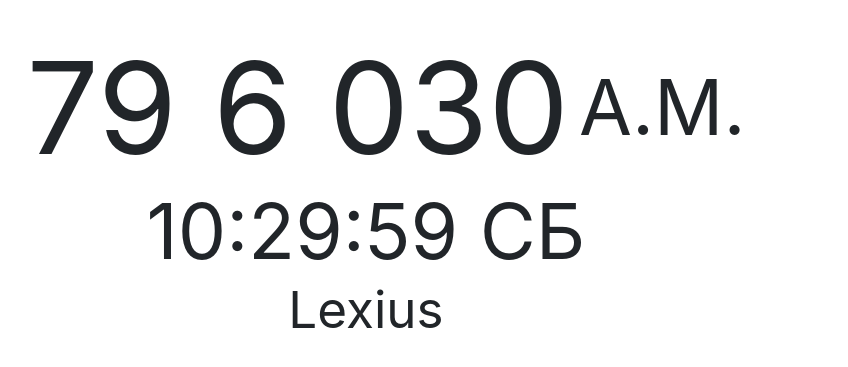
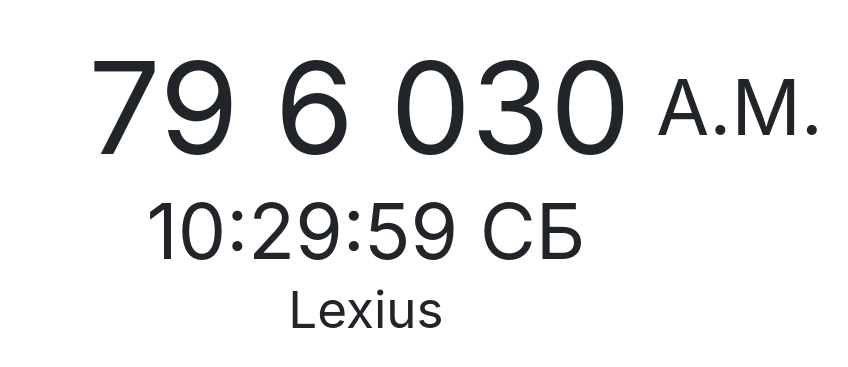
Before and after one commit to SerovMihail/annomichael, a plain HTML site: page index.html in a window 1280 px wide. Shown: the part 215-582 px from the top of the page, without its empty margins (274-1122 px from the left). Drawn offline with nearby package versions, Linux system fonts and the light colour scheme.

Commit message:
fix padding

```diff
--- a/style.css
+++ b/style.css
@@ -18,7 +18,7 @@
 .inline-flex {
     display: inline-flex;
     align-items: center;
-    padding-left: 40px;
+    padding-left: 14vw;
 }
 
 .date  {
@@ -30,7 +30,7 @@
 }
 
 .yearLetters {
-    padding-left: 10px;
+    padding-left: 2vw;
 }
 
 .alias {
```
